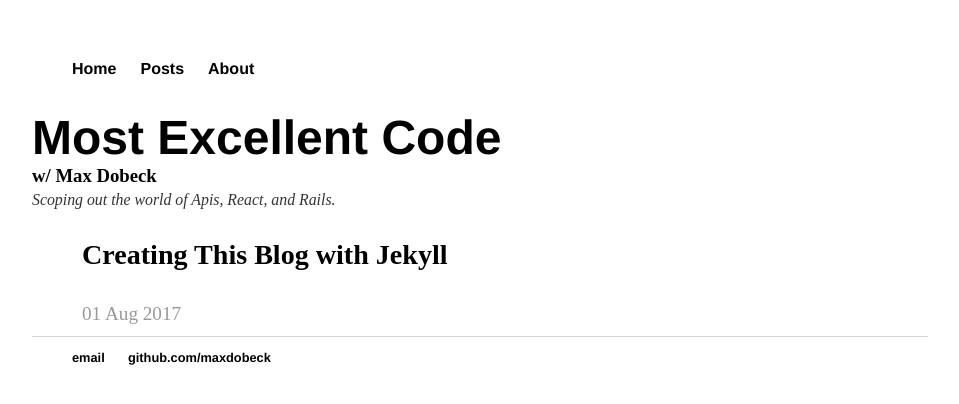
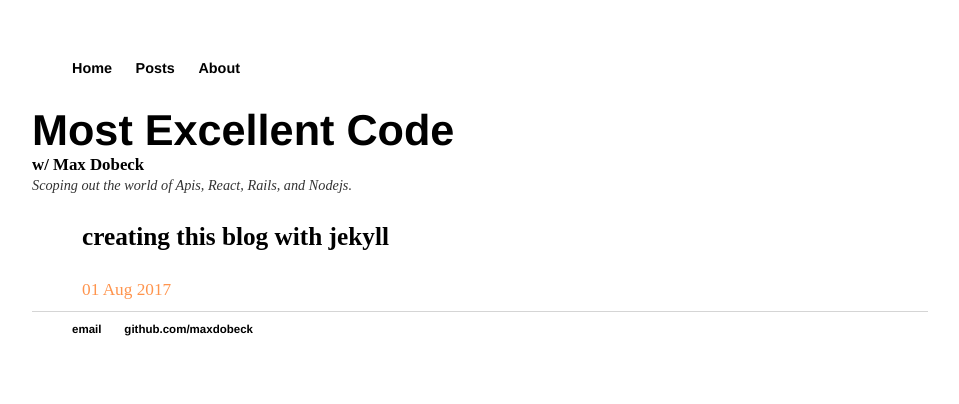
Before and after one commit to maxdobeck/maxdobeck.github.io, a Jekyll site: the page built from index.html, in a window 1280 px wide. Shown: the top 404 px of the page, without its empty margins (160-1119 px from the left). Built offline with Jekyll 4.4.1, drawn with Linux system fonts in a browser that asks for light colours; the list of posts is cut into pages by our own code.

Commit message:
Changed some of the styles. Made everything smaller.

```diff
--- a/css/main.css
+++ b/css/main.css
@@ -1,6 +1,7 @@
 body {
     margin: 60px auto;
     width: 70%;
+    font-size: .9em;
 }
 nav ul a, footer ul a {
     font-family:'Helvetica', 'Arial', 'Sans-Serif';
@@ -28,6 +29,9 @@ a.postTitle:visited {
 }
 a {
     color: black;
+    text-decoration: underline;
+}
+a:hover {
     text-decoration: underline;
 }
 a:visited {
@@ -65,7 +69,7 @@ ul.posts li {
   margin-bottom: 0em;
 }
 .postDate {
-    color: #999;
+    color: #ff944d;
     font-size: 80%;
     margin-top: 0em;
 }
--- a/index.html
+++ b/index.html
@@ -5,7 +5,7 @@ title: Maximum Code
 <div class="intro">
 	<h1>Most Excellent Code</h1>
         <h3 class="author">w/ Max Dobeck</h3>
-        <p class="subtitle">Scoping out the world of Apis, React, and Rails.</p>
+        <p class="subtitle">Scoping out the world of Apis, React, Rails, and Nodejs.</p>
 </div>
 
 <div>
```
Also changed, not shown: _posts/2017-08-01-creating-jekyll-blog.md (+1 -1 lines).
